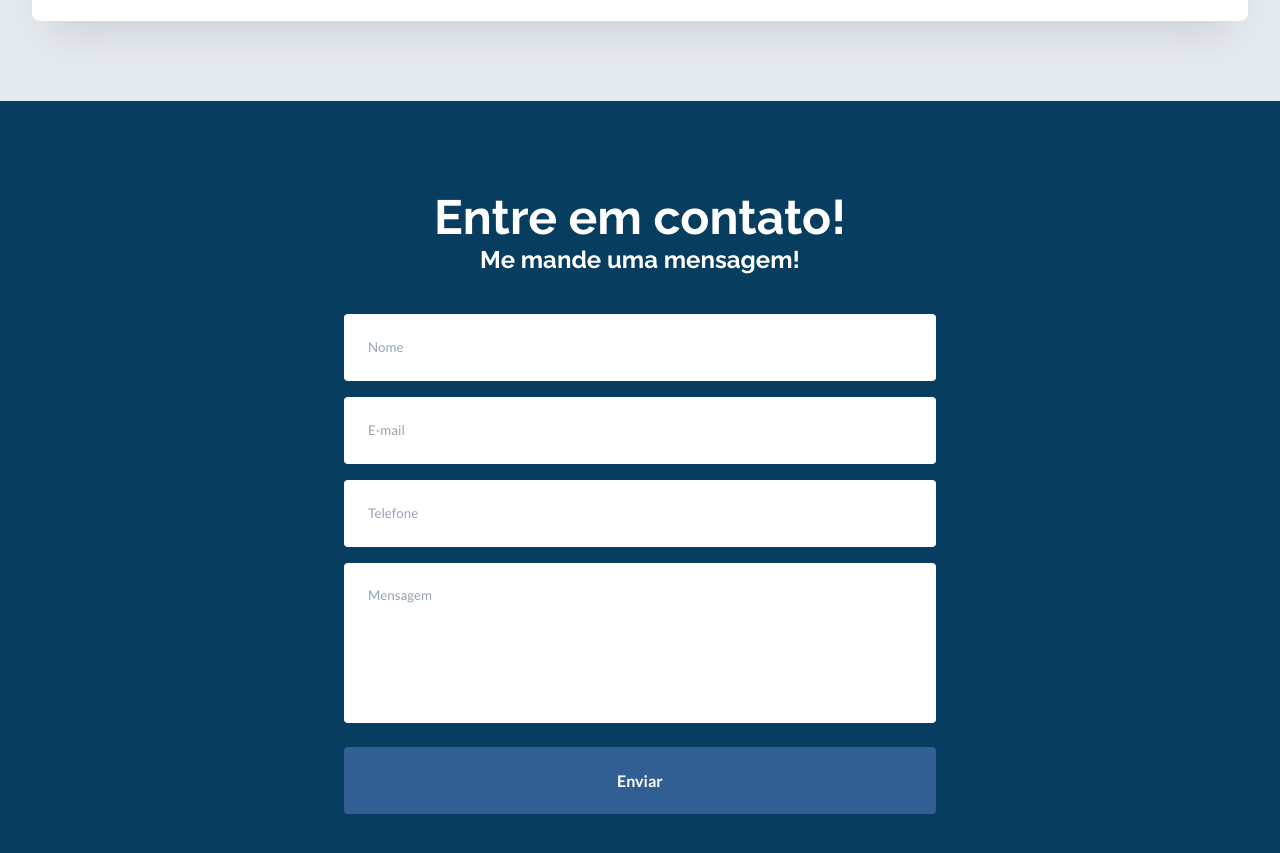
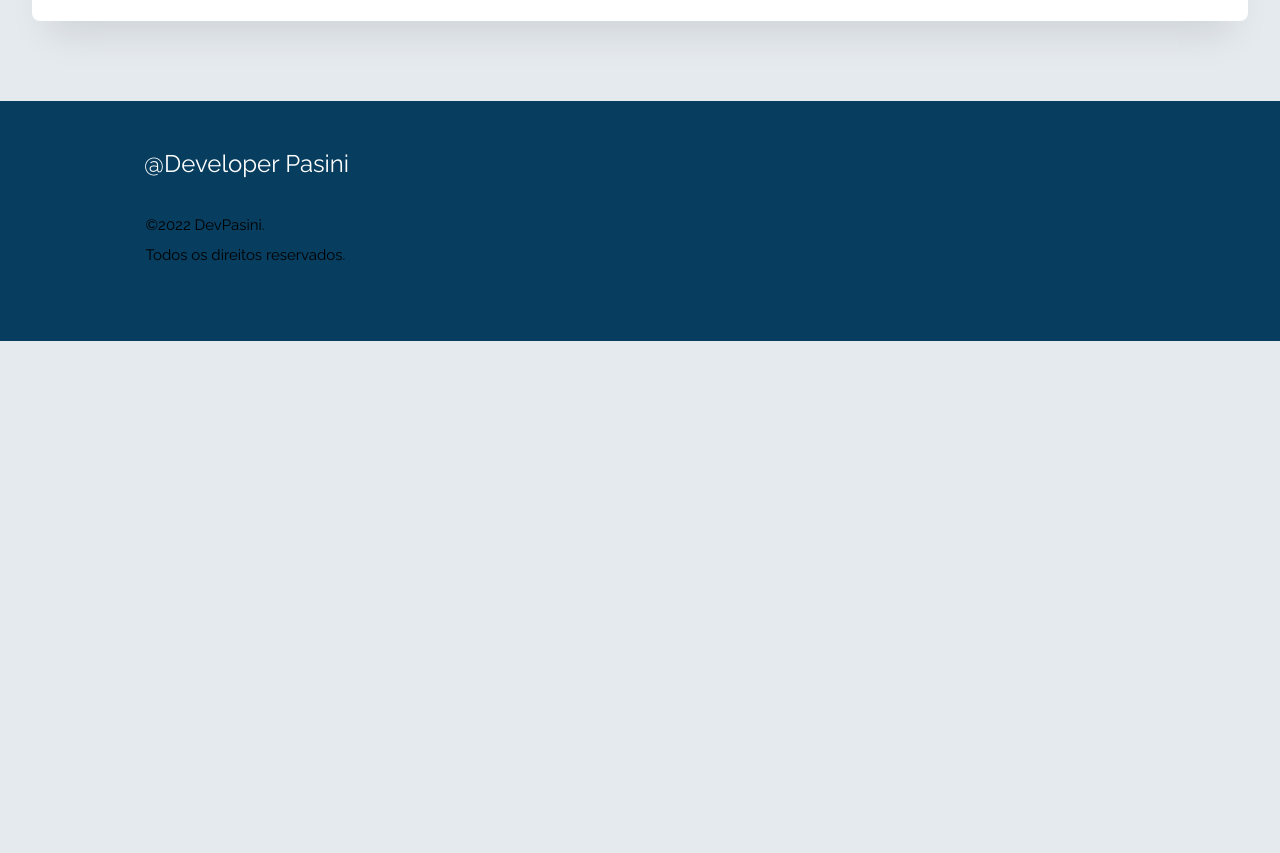
Before and after one commit to brunopasini/portfolio, a plain HTML site: page index.html in a window 1280 px wide. Shown: the part 2200-3053 px from the top of the page. After the commit the page ends 2541 px from the top, so only its background shows below. Drawn offline with Linux system fonts and the light colour scheme.

Commit message:
Atualizacoes do footer

```diff
--- a/index.html
+++ b/index.html
@@ -186,22 +186,12 @@
     <footer id="contact">
       <div id="conteudo-footer">
         <div id="titulo-footer">
-          <h2>Entre em contato!</h2>
-          <p>Me mande uma mensagem!</p>
+          <p>@Developer Pasini</p>
         </div>
-
-        <form>
-          <input type="text" placeholder="Nome" required="true" />
-          <input type="email" placeholder="E-mail" required="true" />
-          <input type="tel" placeholder="Telefone" required="true" />
-          <textarea
-            placeholder="Mensagem"
-            rows="7"
-            autocapitalize="sentences"
-            required="true"
-          ></textarea>
-          <input type="submit" value="Enviar" />
-        </form>
+        <div id="direitos">
+          <p>©2022 DevPasini. <br />
+            Todos os direitos reservados.</p>
+        </div>
       </div>
     </footer>
   </body>
--- a/style.css
+++ b/style.css
@@ -244,14 +244,12 @@ section#publicacoes div#conteudo-publicacoes {
   display: flex;
   justify-content: center;
   flex-direction: column;
-
 }
 section#publicacoes article img {
   width: 17rem;
   border: 0.1rem solid black;
   border-radius: 1rem 1rem 1rem 1rem;
   display: block;
-
 }
 
 section#publicacoes article div#linkProjection img {
@@ -314,96 +312,24 @@ article.publicacao div p {
 }
 
 footer {
-  height: 100vh;
+  height: 30vh;
   background-color: var(--primary);
-}
-
-footer div#conteudo-footer {
-  max-width: var(--container);
-  height: 100%;
-  margin: 0 auto;
-
-  display: flex;
-  flex-direction: column;
-  align-items: center;
-  justify-content: center;
-}
-
-div#conteudo-footer div#titulo-footer {
-  color: var(--white);
-
-  display: flex;
-  flex-direction: column;
-  align-items: center;
-}
-
-div#conteudo-footer div#titulo-footer h2 {
-  font-size: 48px;
+  padding-block: 6rem;
+  text-align: left;
 }
 
 div#conteudo-footer div#titulo-footer p {
   font-size: 24px;
-  font-weight: 700;
+  font-weight: 100;
+  margin: -3rem 9rem;
+  color: white;
 }
-
-div#conteudo-footer form {
-  margin-top: 40px;
-  max-width: 592px;
-  width: 100%;
-
+div#conteudo-footer div#direitos {
   display: flex;
-  flex-direction: column;
+  justify-content: left;
+  margin: 5rem 9.1rem;
+  font-size: 15px;
+  font-weight: 100;
+  line-height: 2;
+  color: black;
 }
-
-div#conteudo-footer form input {
-  font-family: Lato;
-
-  height: 67px;
-  border-radius: 4px;
-  border: 0;
-}
-
-div#conteudo-footer form textarea {
-  font-family: Lato;
-
-  border-radius: 4px;
-  border: 0;
-  resize: none;
-}
-
-div#conteudo-footer form input::placeholder,
-textarea::placeholder {
-  color: var(--text);
-}
-
-div#conteudo-footer form input,
-textarea {
-  color: var(--title);
-}
-
-div#conteudo-footer form input:not([type='submit']) {
-  padding: 0 24px;
-}
-
-div#conteudo-footer form input + input {
-  margin-top: 16px;
-}
-
-div#conteudo-footer form textarea {
-  margin-top: 16px;
-  padding: 24px;
-}
-
-div#conteudo-footer form input[type='submit'] {
-  margin-top: 24px;
-  background-color: var(--secondary);
-  color: var(--white);
-  font-size: 16px;
-  font-weight: 700;
-
-  transition: 0.2s;
-}
-
-div#conteudo-footer form input[type='submit']:hover {
-  filter: brightness(0.8);
-}
```
